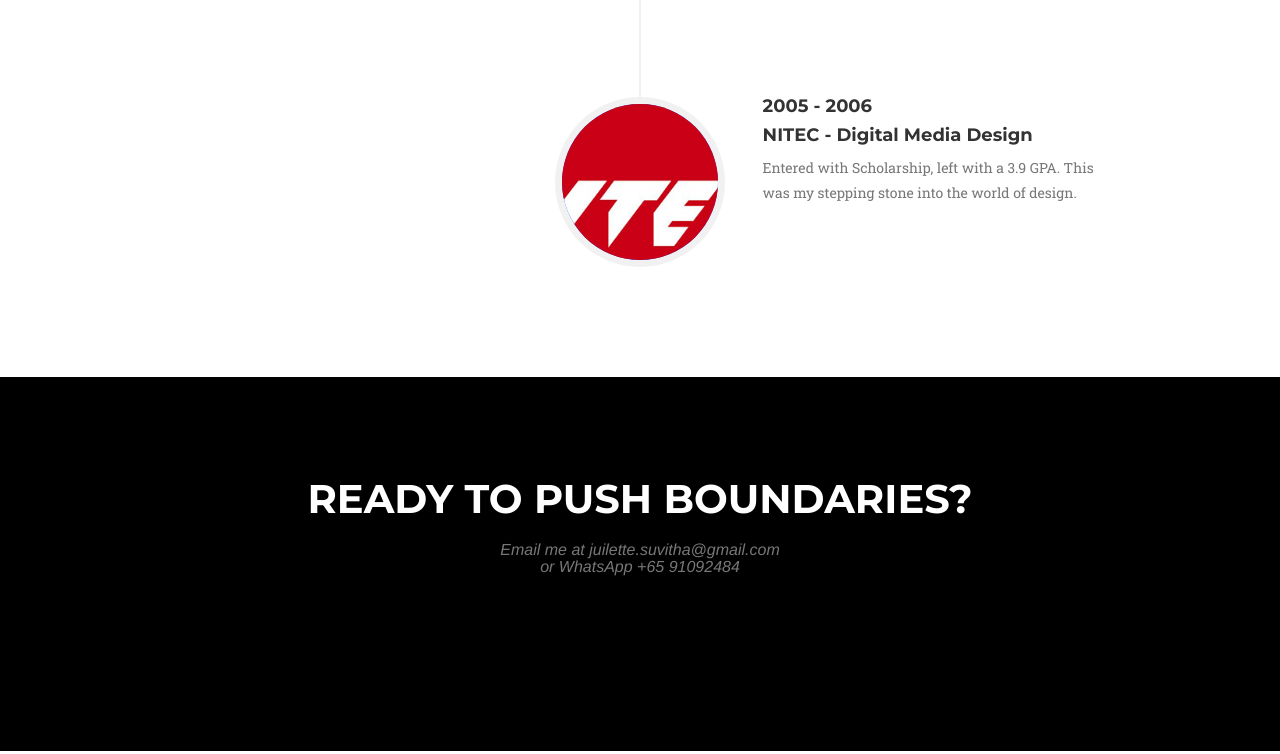
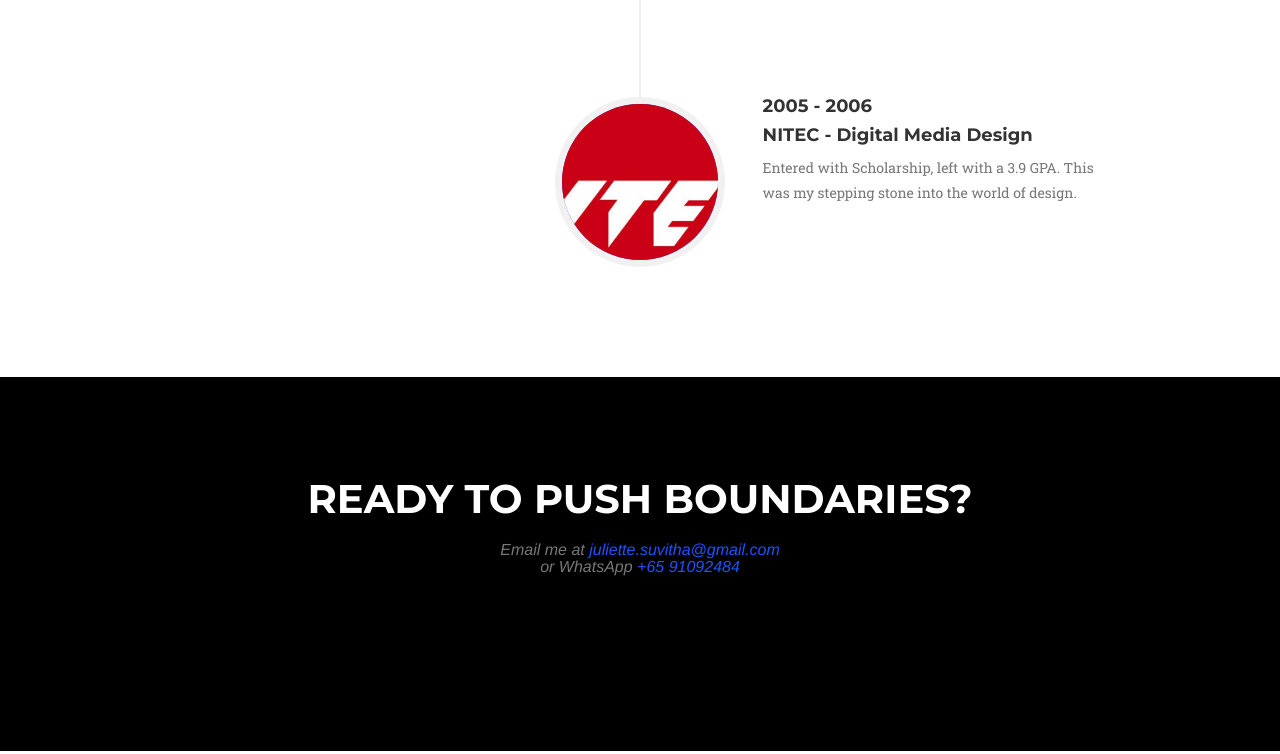
Before and after one commit to juliettesuvitha/juliettesuvitha.github.io, a website: page index.html in a window 1280 px wide. Shown: the part 9226-9980 px from the top of the page. Drawn offline with nearby package versions, Linux system fonts and the light colour scheme; a web font is replaced by a local one.

Commit message:
email updated and whatsapp linked

```diff
--- a/index.html
+++ b/index.html
@@ -769,8 +769,8 @@ Entered with Scholarship, left with a 3.9 GPA. This was my stepping stone into t
                 <div class="col-lg-12 text-center">
                     <h2 class="section-heading">Ready to push boundaries?</h2>
                     <h3 class="section-subheading text-muted">
-Email me at juilette.suvitha@gmail.com <br>
-               or WhatsApp +65 91092484
+Email me at <a href = "mailto: juliette.suvitha@gmail.com">juliette.suvitha@gmail.com</a> <br>
+               or WhatsApp <a href = "https://wa.me/6591092484">+65 91092484</a>
                     <br>
                     </h3>
                 </div>
```
